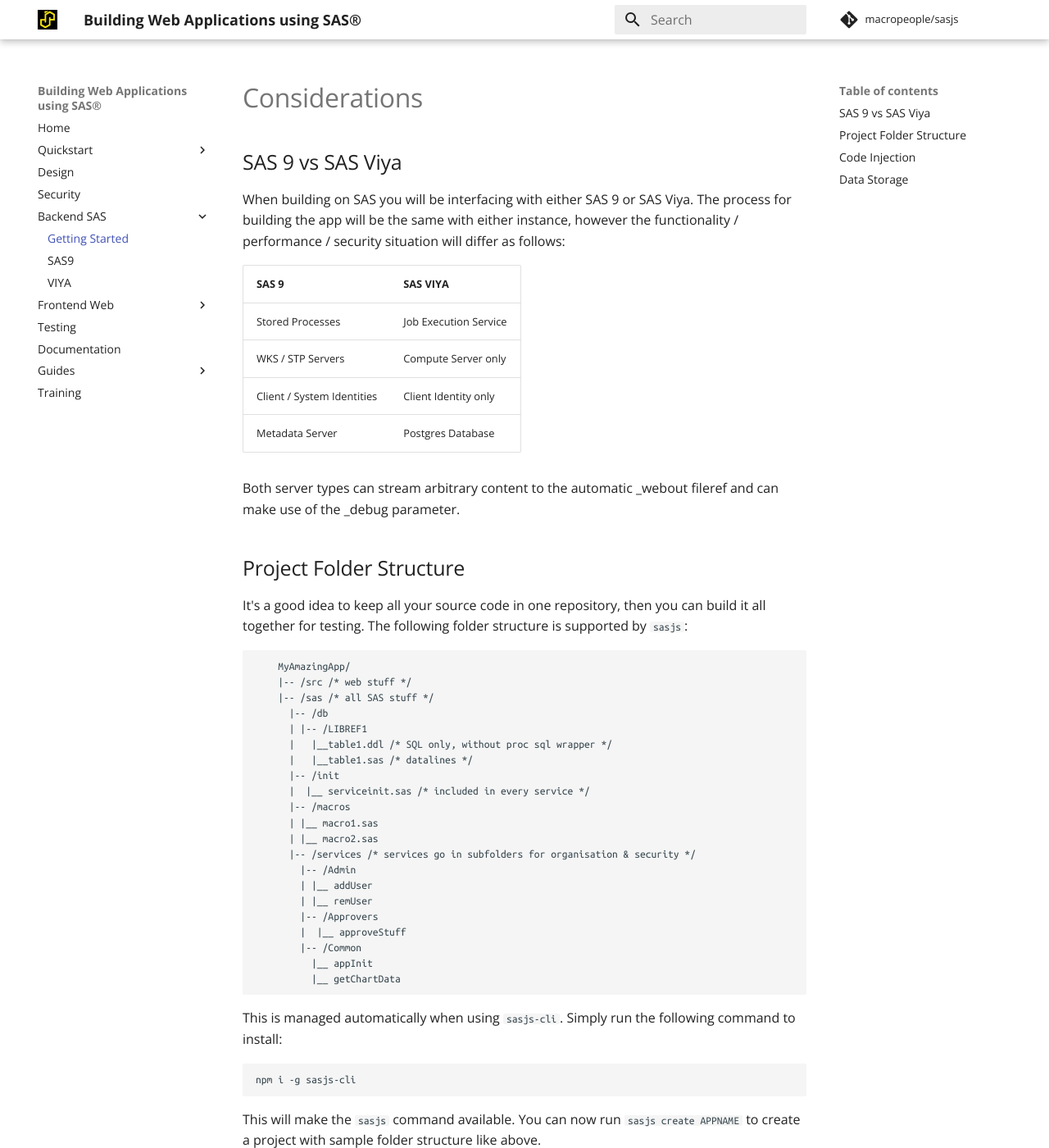
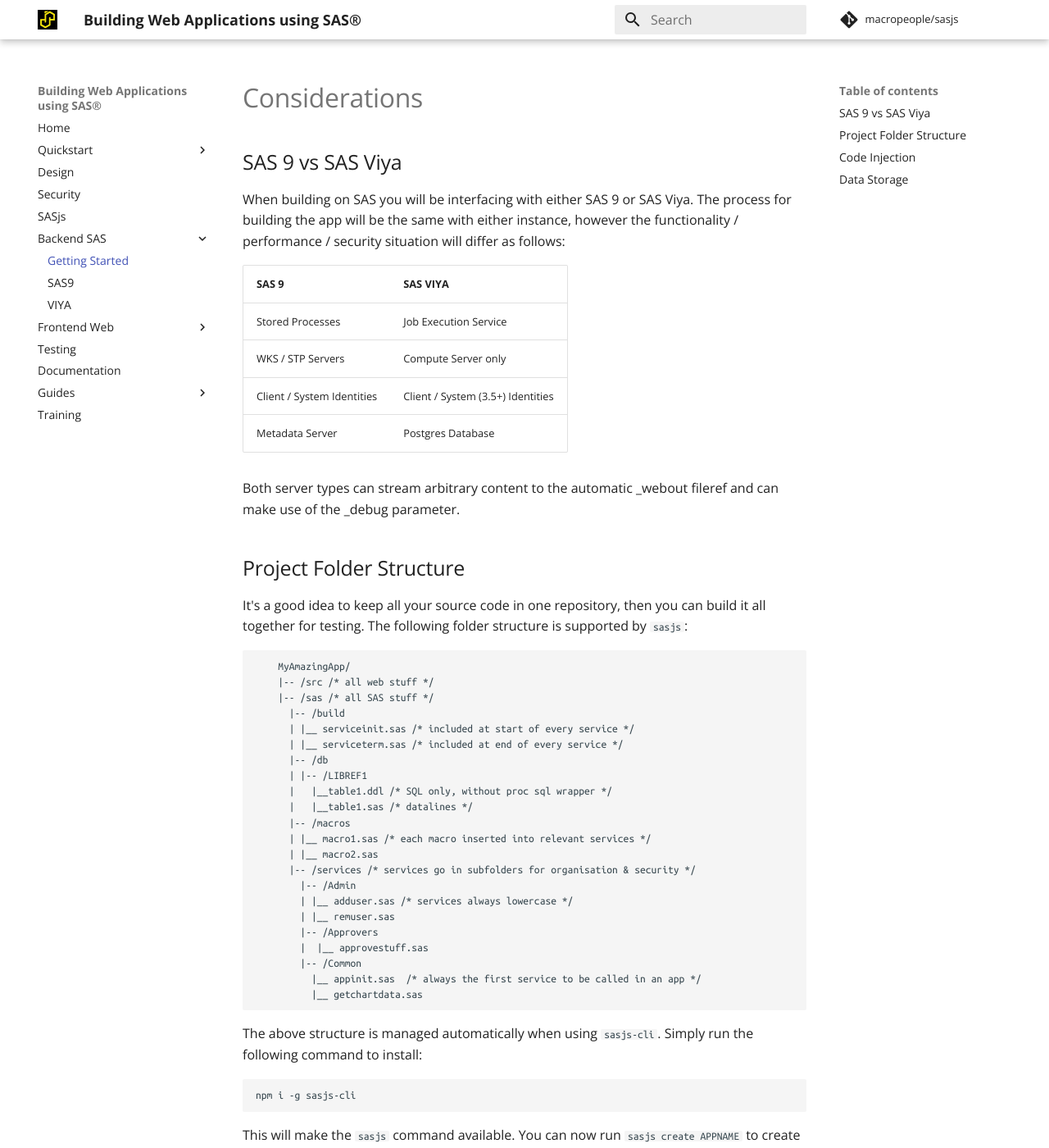
Before and after one commit to sasjs/sasjs.io, an MkDocs documentation site: the page built from docs/backend/getstarted.md, in a window 1280 px wide and 1400 px high. Shown: the whole window at 82% size. Built offline with MkDocs 1.6.1 and Material for MkDocs 9.7.7, drawn with Linux system fonts in a browser that asks for light colours; comment, search, counter and statistics services are not loaded; old or Windows-style settings are respelled for this version of MkDocs.

Commit message:
docs: assets

````diff
--- a/docs/backend/getstarted.md
+++ b/docs/backend/getstarted.md
@@ -8,7 +8,7 @@
 |---|---|
 |Stored Processes|Job Execution Service|
 |WKS / STP Servers|Compute Server only|
-|Client / System Identities|Client Identity only|
+|Client / System Identities|Client / System (3.5+) Identities|
 |Metadata Server|Postgres Database|
 
 Both server types can stream arbitrary content to the automatic _webout fileref and can make use of the _debug parameter.
@@ -19,29 +19,30 @@
 
 ```
     MyAmazingApp/
-    |-- /src /* web stuff */
+    |-- /src /* all web stuff */
     |-- /sas /* all SAS stuff */
+      |-- /build
+      | |__ serviceinit.sas /* included at start of every service */
+      | |__ serviceterm.sas /* included at end of every service */
       |-- /db
       | |-- /LIBREF1
       |   |__table1.ddl /* SQL only, without proc sql wrapper */
       |   |__table1.sas /* datalines */
-      |-- /init
-      |  |__ serviceinit.sas /* included in every service */
       |-- /macros
-      | |__ macro1.sas
+      | |__ macro1.sas /* each macro inserted into relevant services */
       | |__ macro2.sas
       |-- /services /* services go in subfolders for organisation & security */
         |-- /Admin
-        | |__ addUser
-        | |__ remUser
+        | |__ adduser.sas /* services always lowercase */
+        | |__ remuser.sas
         |-- /Approvers
-        |  |__ approveStuff
+        |  |__ approvestuff.sas
         |-- /Common
-          |__ appInit
-          |__ getChartData
+          |__ appinit.sas  /* always the first service to be called in an app */
+          |__ getchartdata.sas
 ```
 
-This is managed automatically when using `sasjs-cli`.  Simply run the following command to install:
+The above structure is managed automatically when using `sasjs-cli`.  Simply run the following command to install:
 ```
 npm i -g sasjs-cli
 ```
--- a/mkdocs.yml
+++ b/mkdocs.yml
@@ -6,6 +6,7 @@
       - React: quickstart/react.md
   - Design: design.md
   - Security: security.md
+  - SASjs: sasjs/sasjs-cli.md
   - Backend SAS:
       - Getting Started: backend/getstarted.md
       - SAS9: backend/buildsas9.md
@@ -18,7 +19,8 @@
   - Guides:
       - guides/images.md
       - guides/state.md
-      - guides/windows.md
+      - windows.md
+      - guides/sas9.md
       - guides/viya.md
   - Training: training.md
 
````
Also changed, not shown: docs/design.md (+6 -0 lines), docs/guides/sas9.md (added, +34 -0 lines), docs/guides/viya.md (+5 -0 lines), docs/sasjs/sasjs-cli.md (added, +34 -0 lines), docs/windows.md (renamed from docs/guides/windows.md, +6 -0 lines), docs/img/buildapps240x120.png (added), docs/img/buildapps240x400.png (added), docs/img/sasjs-cli.svg (added), docs/img/sasjscliflow.png (added).
